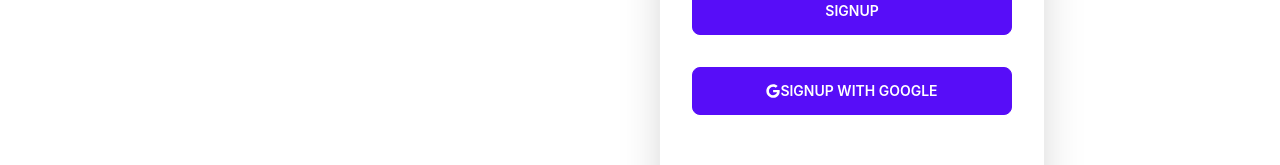
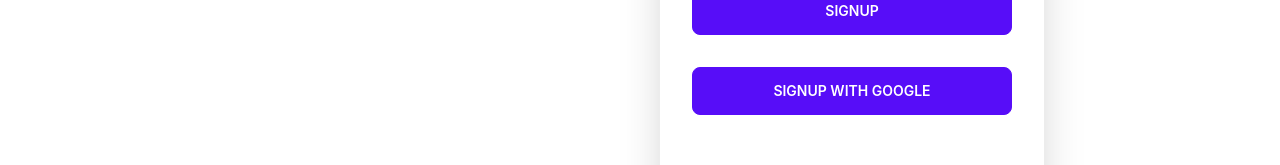
Before and after one commit to hossainahmad1/wild-photography-client-side, a React (Create React App) app: page /signup in a window 1280 px wide. Shown: the part 533-698 px from the top of the page. Built offline with nearby package versions, Linux system fonts and the light colour scheme; no server answers.

Commit message:
code organization

```diff
--- a/src/pages/SignUp/SignUp.js
+++ b/src/pages/SignUp/SignUp.js
@@ -1,8 +1,6 @@
 import { getAuth, updateProfile } from 'firebase/auth';
 import React, { useContext, useState } from 'react';
 import { Link } from 'react-router-dom';
-import { FaGoogle } from 'react-icons/fa';
-import img from '../../asset/login/login.svg';
 import app from '../../firebase/firebase.config';
 import { AuthContex } from '../../Provider/AuthProvider';
 
@@ -11,8 +9,7 @@
 const auth = getAuth(app)
 
 const SignUp = () => {
-    const { createUser, user, signInWithGoogle } = useContext(AuthContex);
-    const [review, setReview] = useState('')
+    const { createUser, signInWithGoogle } = useContext(AuthContex);
 
     const handleSignUp = event => {
         event.preventDefault()
@@ -27,7 +24,6 @@
                 console.log(user)
                 updateUser(name)
                 form.reset()
-
             })
             .catch(err => console.log(err))
     }
@@ -89,7 +85,7 @@
                             <button className="btn btn-primary">SignUp</button>
                         </div>
                         <div className="form-control mt-6">
-                            <button onClick={handleSignInGoogle} className="btn btn-primary"><FaGoogle></FaGoogle> SignUp with Google</button>
+                            <button onClick={handleSignInGoogle} className="btn btn-primary"> SignUp with Google</button>
                         </div>
                     </div>
                     <p className='text-center mb-8 py-5'>Already Have an account? <Link className='text-orange-500' to='/login'>Login</Link></p>
```
